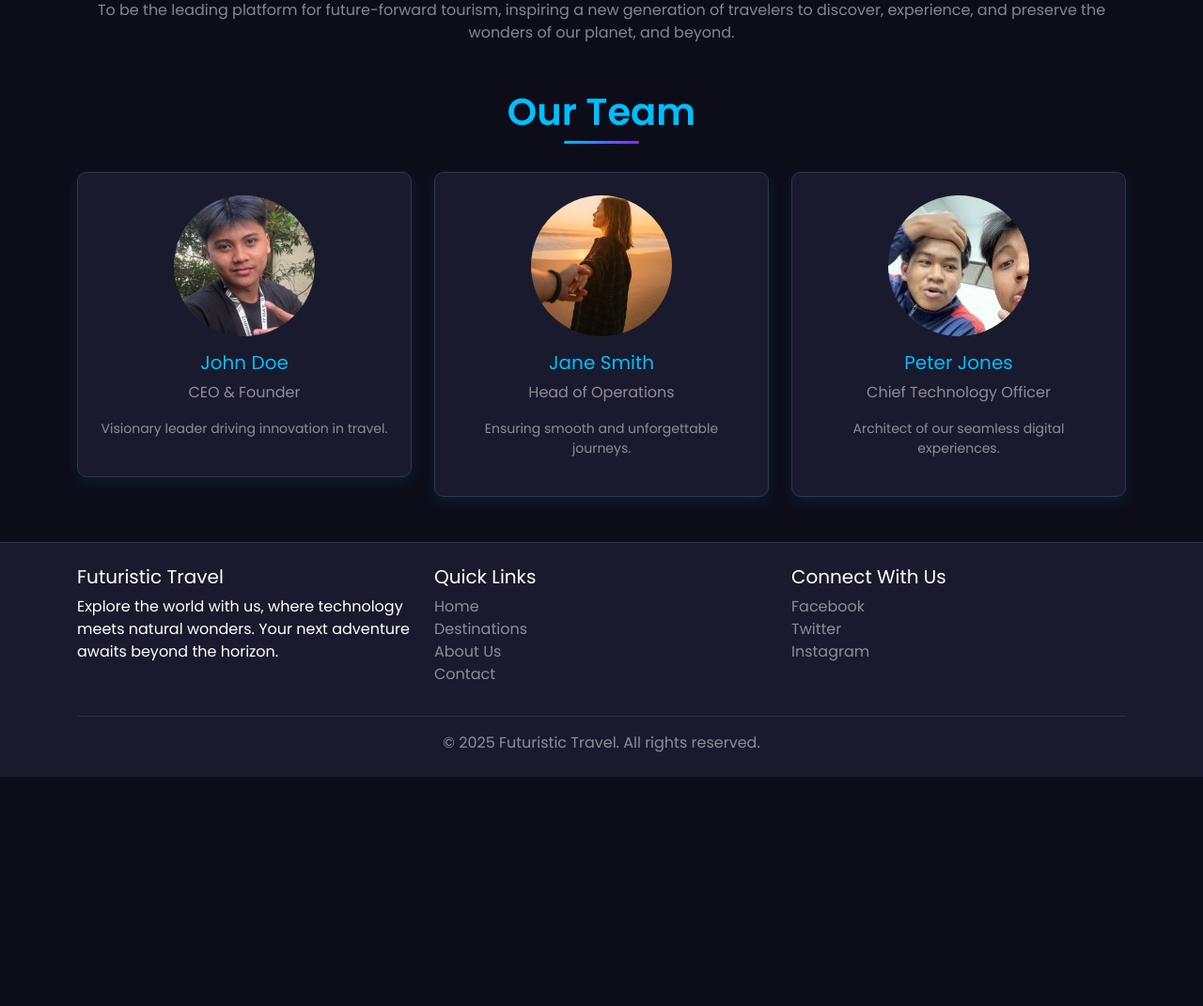
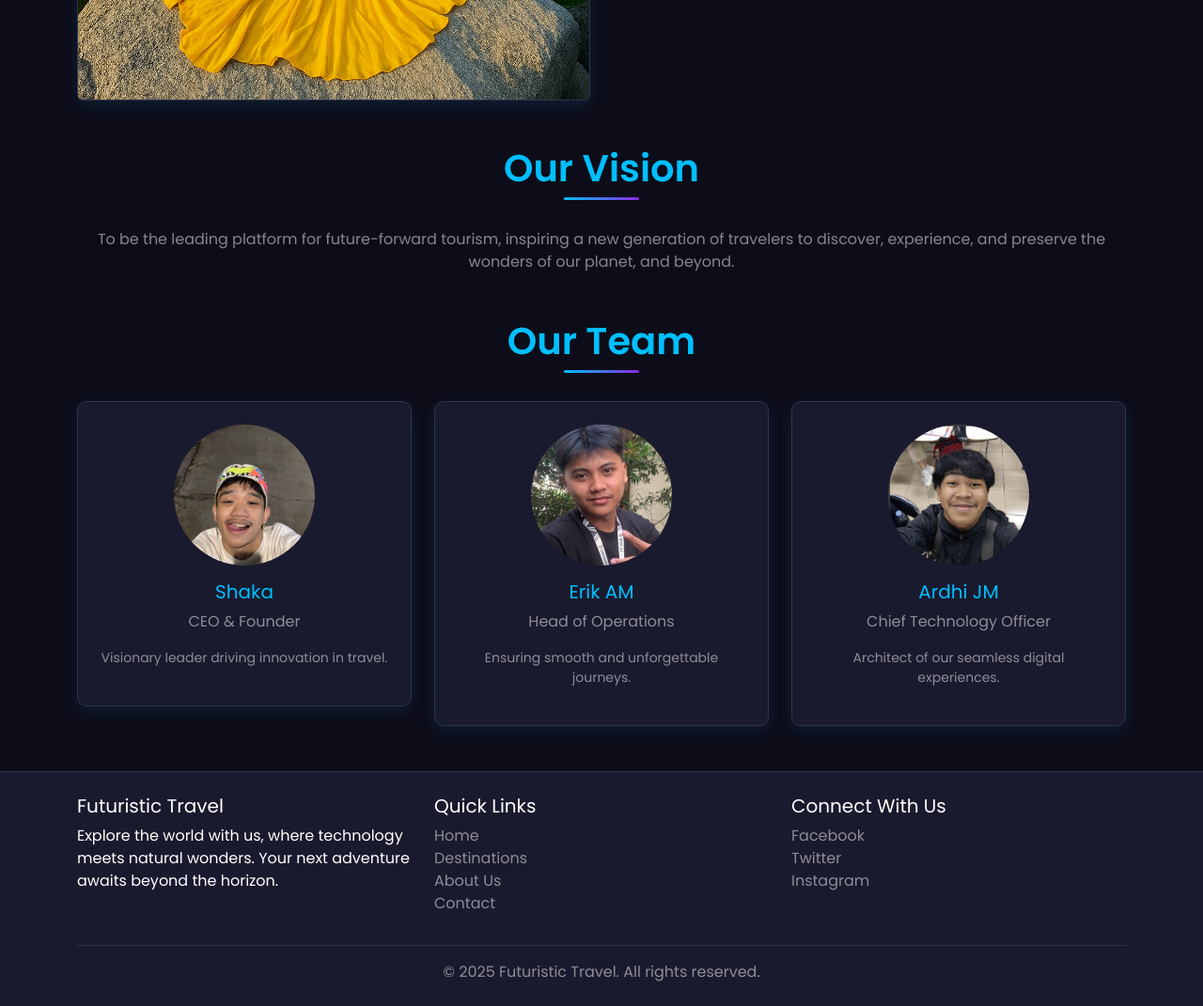
Before and after one commit to shakaa11/pw2025_tubes243040012, a PHP site: page /tourism_website/about.php in a window 1280 px wide. Shown: the part 631-1702 px from the top of the page at 94% size. Before the commit the page ends 1458 px from the top, so only its background shows below. Run offline with PHP 8.4, Linux system fonts and the light colour scheme; some libraries are stand-ins or nearby versions.

Commit message:
tubes_tourism

```diff
--- a/about.php
+++ b/about.php
@@ -9,7 +9,7 @@ include 'includes/header.php';
 
     <div class="row align-items-center mb-5">
         <div class="col-md-6">
-            <img src="img/about_us.png" class="img-fluid rounded futuristic-card" alt="About Us">
+            <img src="../tourism_website/assets/images/destinations/about_us.png" class="img-fluid rounded futuristic-card" alt="About Us">
         </div>
         <div class="col-md-6">
             <p class="lead mt-4 mt-md-0 text-white-50">
@@ -36,24 +36,24 @@ include 'includes/header.php';
     <div class="row row-cols-1 row-cols-md-3 g-4 text-center">
         <div class="col">
             <div class="futuristic-card p-4">
-                <img src="../tourism_website/assets/images/destinations/team1.jpg" class="img-fluid rounded-circle mb-3" alt="Team Member 1" style="width: 150px; height: 150px; object-fit: cover;">
-                <h5 class="text-primary">John Doe</h5>
+                <img src="../tourism_website/assets/images/destinations/tim1.jpg" class="img-fluid rounded-circle mb-3" alt="Team Member 1" style="width: 150px; height: 150px; object-fit: cover;">
+                <h5 class="text-primary">Shaka</h5>
                 <p class="text-white-50">CEO & Founder</p>
                 <p class="small text-white-50">Visionary leader driving innovation in travel.</p>
             </div>
         </div>
         <div class="col">
             <div class="futuristic-card p-4">
-                <img src="../tourism_website/assets/images/destinations/team2.png" class="img-fluid rounded-circle mb-3" alt="Team Member 2" style="width: 150px; height: 150px; object-fit: cover;">
-                <h5 class="text-primary">Jane Smith</h5>
+                <img src="../tourism_website/assets/images/destinations/tim2.jpg" class="img-fluid rounded-circle mb-3" alt="Team Member 2" style="width: 150px; height: 150px; object-fit: cover;">
+                <h5 class="text-primary">Erik AM</h5>
                 <p class="text-white-50">Head of Operations</p>
                 <p class="small text-white-50">Ensuring smooth and unforgettable journeys.</p>
             </div>
         </div>
         <div class="col">
             <div class="futuristic-card p-4">
-                <img src="../tourism_website/assets/images/destinations/team3.jpg" class="img-fluid rounded-circle mb-3" alt="Team Member 3" style="width: 150px; height: 150px; object-fit: cover;">
-                <h5 class="text-primary">Peter Jones</h5>
+                <img src="../tourism_website/assets/images/destinations/tim.png" class="img-fluid rounded-circle mb-3" alt="Team Member 3" style="width: 150px; height: 150px; object-fit: cover;">
+                <h5 class="text-primary">Ardhi JM</h5>
                 <p class="text-white-50">Chief Technology Officer</p>
                 <p class="small text-white-50">Architect of our seamless digital experiences.</p>
             </div>
--- a/contact.php
+++ b/contact.php
@@ -1,6 +1,6 @@
 <?php
 session_start();
-include 'includes/db.php'; // Pastikan file ini berisi koneksi PDO Anda
+include 'includes/db.php';
 include 'includes/header.php';
 
 $contact_message = '';
--- a/css/style.css
+++ b/css/style.css
@@ -1,7 +1,7 @@
 /* General Styling */
 body {
     font-family: 'Poppins', sans-serif;
-    background-color: #0d0d1a; /* Dark background */
+    background-color: #0d0d1a;
     color: #e0e0e0; /* Light grey text */
     overflow-x: hidden; /* Prevent horizontal scroll */
 }
@@ -47,7 +47,7 @@ body {
 
 .futuristic-hero {
     height: 80vh; /* Adjust as needed */
-    background: url('../img/hero_bg.jpg') no-repeat center center/cover;
+    background: url('../assets/images/destinations/hero-img.jpg') no-repeat center center/cover;
     position: relative;
     display: flex;
     align-items: center;
@@ -55,6 +55,7 @@ body {
     text-align: center;
     color: white;
     overflow: hidden;
+    z-index: 2;
 }
 
 .futuristic-hero::before {
@@ -64,7 +65,7 @@ body {
     left: 0;
     width: 100%;
     height: 100%;
-    background: rgba(0, 0, 0, 0.6); /* Dark overlay */
+    background: rgba(0, 0, 0, 0.6);
     z-index: 1;
 }
 
--- a/destinations.php
+++ b/destinations.php
@@ -4,7 +4,7 @@ include 'includes/db.php';
 include 'includes/header.php';
 
 // Define the base path for images (relative to destinations.php)
-$image_base_path = 'assets/images/destinations/'; // Sesuaikan path ini jika beda dengan upload_dir
+$image_base_path = 'assets/images/destinations/';
 
 $stmt = $pdo->query("SELECT * FROM destinations ORDER BY name ASC");
 $allDestinations = $stmt->fetchAll(PDO::FETCH_ASSOC);
--- a/detail_destination.php
+++ b/detail_destination.php
@@ -3,7 +3,7 @@ session_start();
 include 'includes/db.php';
 include 'includes/header.php';
 
-$image_base_path = 'assets/images/destinations/'; // Sesuaikan path ini jika beda dengan upload_dir
+$image_base_path = 'assets/images/destinations/';
 $destination = null;
 if (isset($_GET['id'])) {
     $id = filter_var($_GET['id'], FILTER_SANITIZE_NUMBER_INT);
--- a/includes/db.php
+++ b/includes/db.php
@@ -1,8 +1,8 @@
 <?php
-$host = 'localhost'; // Ganti jika database Anda di tempat lain
-$db = 'tourism_db'; // Nama database yang sudah dibuat
-$user = 'root'; // Username database Anda
-$pass = ''; // Password database Anda
+$host = 'localhost';
+$db = 'tourism_db';
+$user = 'root';
+$pass = '';
 
 try {
     $pdo = new PDO("mysql:host=$host;dbname=$db;charset=utf8mb4", $user, $pass);
--- a/includes/footer.php
+++ b/includes/footer.php
@@ -11,13 +11,10 @@
                     <h5>Quick Links</h5>
                     <ul class="list-unstyled">
                         <?php
-                        // PENTING: Variabel $base_project_path harus sudah didefinisikan di header.php.
-                        // Kode ini adalah fallback yang aman, tapi pastikan sudah benar di header.php Anda.
+
                         if (!isset($base_project_path)) {
-                            // Jika Anda melihat pesan ini, kemungkinan besar $base_project_path belum didefinisikan.
-                            // Sesuaikan ini dengan jalur dasar proyek Anda.
-                            // Contoh: '/nama_folder_proyek/' atau '/' jika di root server web.
-                            $base_project_path = '/your_project/'; // <--- PASTIKAN INI SESUAI DENGAN header.php!
+
+                            $base_project_path = '/your_project/';
                         }
                         ?>
                         <li><a href="<?php echo $base_project_path; ?>index.php" class="text-white-50 text-decoration-none">Home</a></li>
--- a/includes/header.php
+++ b/includes/header.php
@@ -6,14 +6,9 @@
     <title>Futuristic Travel - Explore Beyond Limits</title>
     <link href="https://cdn.jsdelivr.net/npm/bootstrap@5.3.3/dist/css/bootstrap.min.css" rel="stylesheet" integrity="sha384-QWTKZyjpPEjISv5WaRU9OFeRpok6YctnYmDr5pNlyT2bRjXh0JMhjY6hW+ALEwIH" crossorigin="anonymous">
     <?php
-    // Tentukan base path proyek Anda.
-    // PENTING: GANTI '/your_project/' dengan jalur asli proyek Anda di server web.
-    // Contoh:
-    // - Jika proyek Anda langsung di root domain (misal: public_html), gunakan '/'.
-    //   $base_project_path = '/';
-    // - Jika proyek Anda ada di subfolder (misal: http://localhost/my_app/), gunakan '/my_app/'.
+
     //   $base_project_path = '/my_app/';
-    $base_project_path = '/tourism_website/'; // <--- UBAH INI SESUAI DENGAN LOKASI PROYEK ANDA!
+    $base_project_path = '/tourism_website/';
     ?>
     <link rel="stylesheet" href="<?php echo $base_project_path; ?>css/style.css">
     <link rel="preconnect" href="https://fonts.googleapis.com">
--- a/index.php
+++ b/index.php
@@ -4,7 +4,7 @@ include 'includes/db.php';
 include 'includes/header.php';
 
 // Define the base path for images (relative to index.php)
-$image_base_path = 'assets/images/destinations/'; // Sesuaikan path ini jika beda dengan upload_dir
+$image_base_path = 'assets/images/destinations/';
 
 // Ambil destinasi terbaru atau populer
 $stmt = $pdo->query("SELECT * FROM destinations ORDER BY created_at DESC LIMIT 3");
```
Also changed, not shown: admin/dashboard.php (+7 -7 lines), admin/manage_destinations.php (+4 -5 lines), assets/images/destinations/team2.png (deleted), assets/images/destinations/team3.jpg (deleted), assets/images/destinations/tim.png (added), assets/images/destinations/tim1.jpg (added), assets/images/destinations/tim2.jpg (renamed from assets/images/destinations/team1.jpg), 3 other files.
